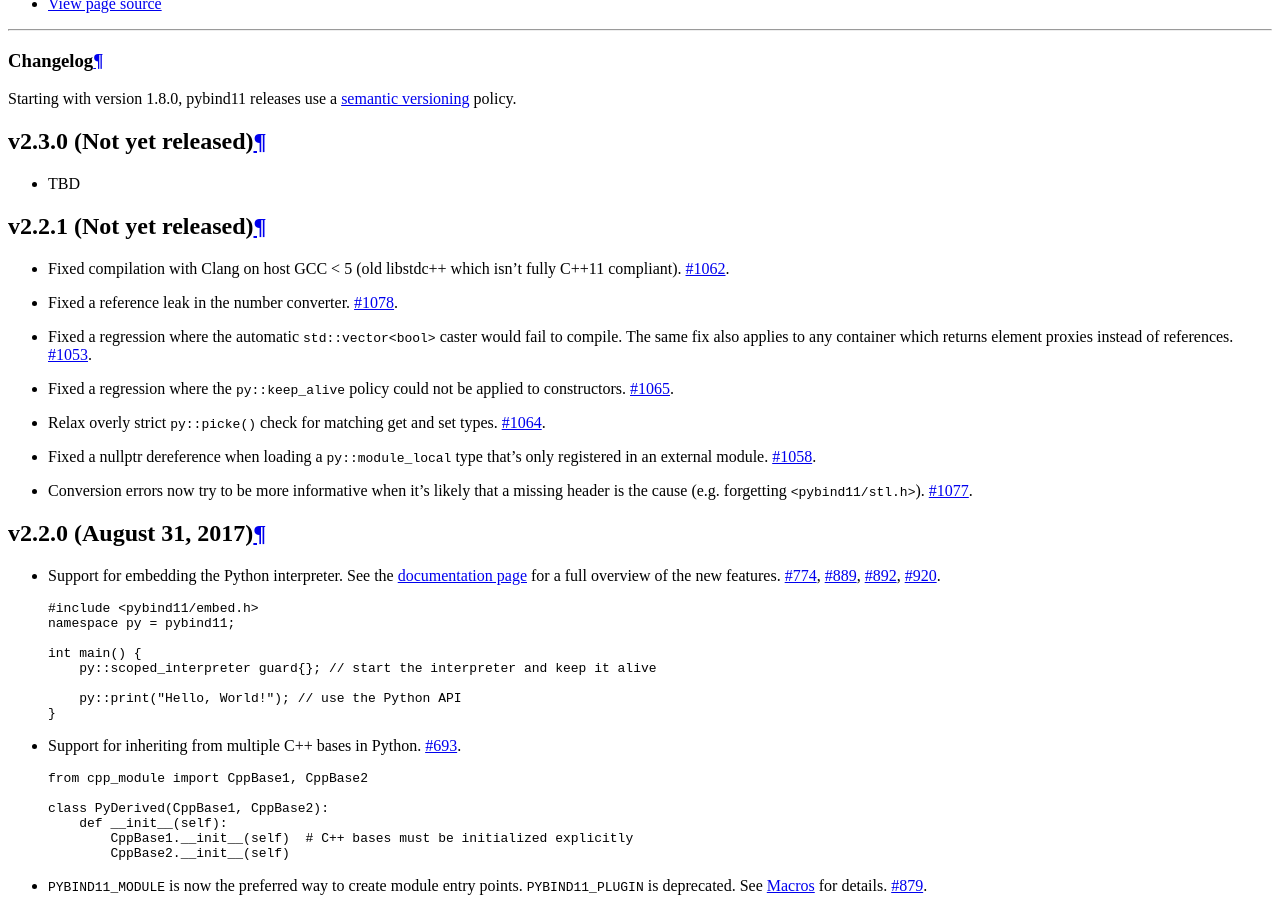
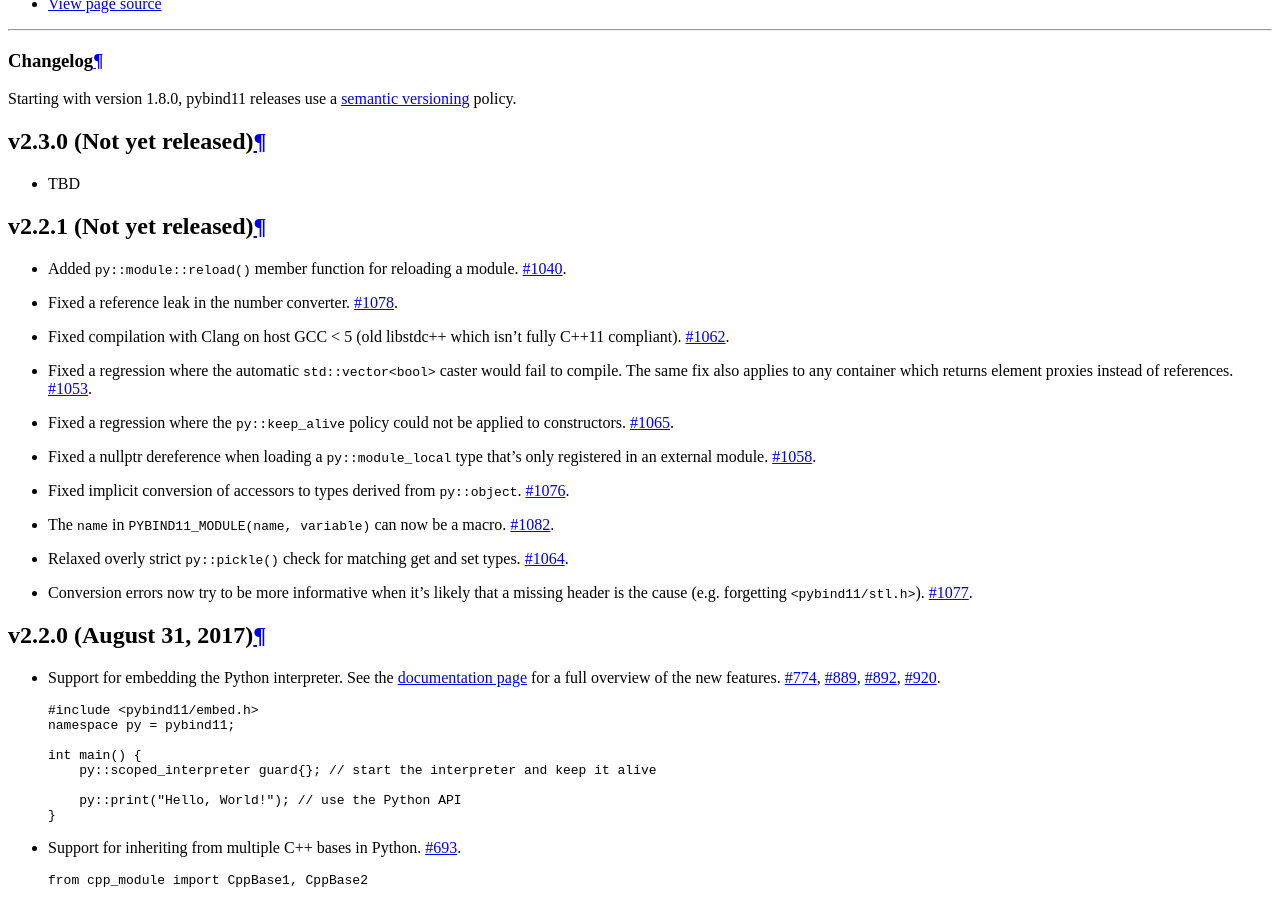
Before and after one commit to pybind/pybind11, a Sphinx documentation site: the page built from docs/changelog.rst, in a window 1280 px wide and 900 px high, scrolled down 970 px. Built offline with Sphinx 7.4.7 and the Read the Docs theme 2.0.0, drawn with Linux system fonts in a browser that asks for light colours.

Commit message:
Update changelog for v2.2.1 release

```diff
--- a/docs/changelog.rst
+++ b/docs/changelog.rst
@@ -14,11 +14,14 @@
 v2.2.1 (Not yet released)
 -----------------------------------------------------
 
-* Fixed compilation with Clang on host GCC < 5 (old libstdc++ which isn't fully
-  C++11 compliant). `#1062 <https://github.com/pybind/pybind11/pull/1062>`_.
+* Added ``py::module::reload()`` member function for reloading a module.
+  `#1040 <https://github.com/pybind/pybind11/pull/1040>`_.
 
 * Fixed a reference leak in the number converter.
   `#1078 <https://github.com/pybind/pybind11/pull/1078>`_.
+
+* Fixed compilation with Clang on host GCC < 5 (old libstdc++ which isn't fully
+  C++11 compliant). `#1062 <https://github.com/pybind/pybind11/pull/1062>`_.
 
 * Fixed a regression where the automatic ``std::vector<bool>`` caster would
   fail to compile. The same fix also applies to any container which returns
@@ -28,12 +31,18 @@
 * Fixed a regression where the ``py::keep_alive`` policy could not be applied
   to constructors. `#1065 <https://github.com/pybind/pybind11/pull/1065>`_.
 
-* Relax overly strict ``py::picke()`` check for matching get and set types.
-  `#1064 <https://github.com/pybind/pybind11/pull/1064>`_.
-
 * Fixed a nullptr dereference when loading a ``py::module_local`` type
   that's only registered in an external module.
   `#1058 <https://github.com/pybind/pybind11/pull/1058>`_.
+
+* Fixed implicit conversion of accessors to types derived from ``py::object``.
+  `#1076 <https://github.com/pybind/pybind11/pull/1076>`_.
+
+* The ``name`` in ``PYBIND11_MODULE(name, variable)`` can now be a macro.
+  `#1082 <https://github.com/pybind/pybind11/pull/1082>`_.
+
+* Relaxed overly strict ``py::pickle()`` check for matching get and set types.
+  `#1064 <https://github.com/pybind/pybind11/pull/1064>`_.
 
 * Conversion errors now try to be more informative when it's likely that
   a missing header is the cause (e.g. forgetting ``<pybind11/stl.h>``).
```
